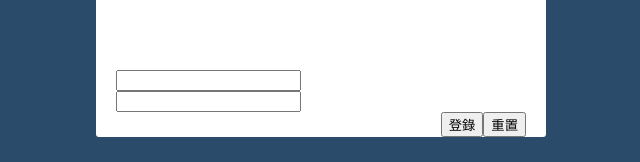
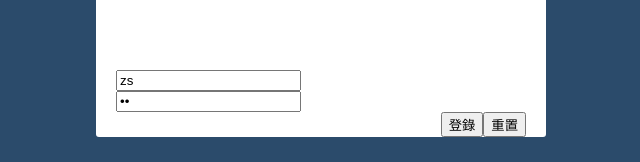
Before and after one commit to paintmr/vue_shop, a Vue app: page /#/login in a window 1280 px wide. Shown: the part 413-575 px from the top of the page, without its empty margins (319-959 px from the left). Built offline with nearby package versions, Linux system fonts and the light colour scheme.

Commit message:
login頁面input加入icon，綁定表單數據

```diff
--- a/src/components/Login.vue
+++ b/src/components/Login.vue
@@ -6,14 +6,14 @@
         <img src="../assets/logo.png" alt="">
       </div>
       <!-- 登錄表單區域 -->
-        <el-form label-width="0px" class="login_form">
+        <el-form :model="loginForm" label-width="0px" class="login_form">
           <!-- 用戶名 -->
           <el-form-item>
-            <el-input prefix-icon="el-icon-search"></el-input>
+            <el-input v-model="loginForm.username" prefix-icon="el-icon-user-solid"></el-input>
           </el-form-item>
           <!-- 密碼 -->
           <el-form-item>
-            <el-input prefix-icon="el-icon-search"></el-input>
+            <el-input v-model="loginForm.password" prefix-icon="el-icon-lock" type="password"></el-input>
           </el-form-item>
           <!-- 按鈕 -->
           <el-form-item>
@@ -28,9 +28,16 @@
 </template>
 
 <script>
-
 export default {
-  name: 'App'
+  data () {
+    return {
+      // 這是登錄表單的數據綁定對象
+      loginForm: {
+        username: 'zs',
+        password: 'll'
+      }
+    }
+  }
 }
 </script>
 
```
